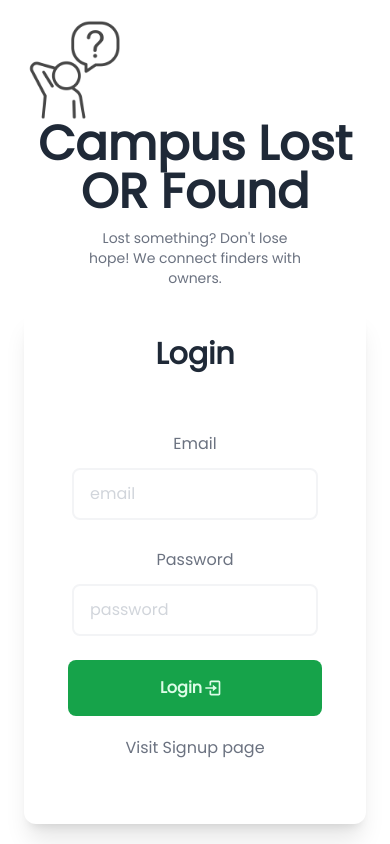
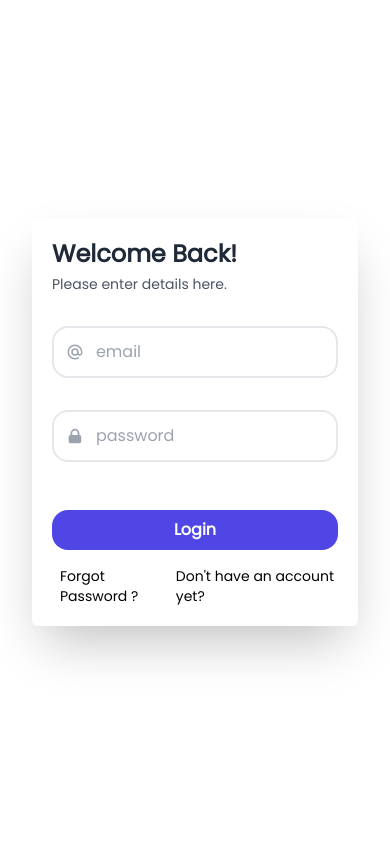
Before and after one commit to Akshat171/Lost-and-Found, a Next.js app: page /login in a window 390 px wide. Built offline with nearby package versions, Linux system fonts and the light colour scheme.

Commit message:
change signup and login page UI

```diff
--- a/app/login/page.jsx
+++ b/app/login/page.jsx
@@ -43,46 +43,92 @@ export default function LoginPage() {
 
   return (
     <>
-      <div className="container px-6 mx-auto">
-        <div className="flex flex-col text-center md:text-left md:flex-row h-screen justify-evenly md:items-center">
-          <div className="flex flex-col w-full">
-            <div>
-              <Image src={Icon} width={100} height={100} alt="icon" />
-            </div>
-            <h1 className="text-5xl text-gray-800 font-bold xs:text-xs">
+      <div className="h-screen flex">
+        <div
+          className="hidden lg:flex w-full lg:w-1/2 login_img_section
+          justify-around items-center"
+        >
+          <div
+            className="
+                  bg-black
+                  opacity-20
+                  inset-0
+                  z-0"
+          ></div>
+          <div className="w-full mx-auto px-20 flex-col items-center space-y-6">
+            <h1 className="text-white font-bold text-4xl font-sans">
+              <Image
+                src={Icon}
+                width={50}
+                height={50}
+                alt="icon"
+                className="bg-white rounded-full"
+              />
               Campus Lost OR Found
             </h1>
-            <p className="w-8/12 pt-3 mx-auto md:mx-0 text-gray-500">
+            <p className="text-white mt-0.5 text-base">
               Lost something? Don't lose hope! We connect finders with owners.
             </p>
+            {/*<div className="flex justify-center lg:justify-start mt-6">
+              <Link
+                href="/"
+                className="hover:bg-indigo-700 hover:text-white hover:-translate-y-1 transition-all duration-500 bg-white text-indigo-800 mt-4 px-4 py-2 rounded-2xl font-bold mb-2"
+              >
+                Get Started
+              </Link>
             </div>
-          <div className="w-full md:w-full lg:w-9/12 mx-auto md:mx-0">
-            <div className="bg-white p-7 flex flex-col w-full shadow-xl rounded-xl items-center">
-              <h2 className="text-3xl font-bold text-gray-800 text-left mb-5">
-                Login
-              </h2>
-              <form action="" className="w-full">
-                <div id="input" className="flex flex-col w-full my-2">
-                  <label for="username" className="text-gray-500 mb-2">
-                    Email
-                  </label>
+          */}
+          </div>
+        </div>
+        <div className="flex w-full lg:w-1/2 justify-center items-center bg-white space-y-8">
+          <div className="w-full px-8 md:px-32 lg:px-24">
+            <form className="bg-white rounded-md shadow-2xl p-5 text-black">
+              <h1 className="text-gray-800 font-bold text-2xl mb-1">
+                Welcome Back!
+              </h1>
+              <p className="text-sm font-normal text-gray-600 mb-8">
+                Please enter details here.
+              </p>
+              <div className="flex items-center border-2 mb-8 py-2 px-3 rounded-2xl">
+                <svg
+                  xmlns="http://www.w3.org/2000/svg"
+                  className="h-5 w-5 text-gray-400"
+                  fill="none"
+                  viewBox="0 0 24 24"
+                  stroke="currentColor"
+                >
+                  <path
+                    strokeLinecap="round"
+                    strokeLinejoin="round"
+                    strokeWidth="2"
+                    d="M16 12a4 4 0 10-8 0 4 4 0 008 0zm0 0v1.5a2.5 2.5 0 005 0V12a9 9 0 10-9 9m4.5-1.206a8.959 8.959 0 01-4.5 1.207"
+                  />
+                </svg>
                 <input
                   id="email"
+                  className=" pl-2 text-black w-full outline-none border-none"
                   type="email"
                   autoComplete="off"
                   value={user.email}
-                    onChange={(e) =>
-                      setUser({ ...user, email: e.target.value })
-                    }
+                  onChange={(e) => setUser({ ...user, email: e.target.value })}
                   placeholder="email"
-                    className="appearance-none border-2 text-black border-gray-100 rounded-lg px-4 py-3 placeholder-gray-300 focus:outline-none focus:ring-2 focus:ring-green-600 focus:shadow-lg"
                 />
               </div>
-                <div id="input" className="flex flex-col w-full my-2">
-                  <label for="password" className="text-gray-500 mb-2">
-                    Password
-                  </label>
+              <div className="flex items-center border-2 mb-12 py-2 px-3 rounded-2xl ">
+                <svg
+                  xmlns="http://www.w3.org/2000/svg"
+                  className="h-5 w-5 text-gray-400"
+                  viewBox="0 0 20 20"
+                  fill="currentColor"
+                >
+                  <path
+                    fillRule="evenodd"
+                    d="M5 9V7a5 5 0 0110 0v2a2 2 0 012 2v5a2 2 0 01-2 2H5a2 2 0 01-2-2v-5a2 2 0 012-2zm8-2v2H7V7a3 3 0 016 0z"
+                    clipRule="evenodd"
+                  />
+                </svg>
                 <input
+                  className="pl-2 text-black w-full outline-none border-none"
                   id="password"
                   type="password"
                   autoComplete="off"
@@ -91,33 +137,28 @@ export default function LoginPage() {
                     setUser({ ...user, password: e.target.value })
                   }
                   placeholder="password"
-                    className="appearance-none border-2 text-black border-gray-100 rounded-lg px-4 py-3 placeholder-gray-300 focus:outline-none focus:ring-2 focus:ring-green-600 focus:shadow-lg"
                 />
               </div>
-                <div id="button" className="flex flex-col w-full my-5">
               <button
-                    type="button"
+                type="submit"
                 onClick={onLogin}
-                    className="w-full py-4 bg-green-600 rounded-lg text-green-100 hover:bg-green-800"
+                className="block w-full bg-indigo-600 mt-5 py-2 rounded-2xl hover:bg-indigo-700 hover:-translate-y-1 transition-all duration-500 text-white font-semibold mb-2"
               >
-                    <div className="flex flex-row items-center justify-center">
-                      <div className="font-bold">Login</div>
-                      <div className="mr-2 text-xl">
-                        <BiLogIn />
-                      </div>
-                    </div>
+                Login
               </button>
-                  <div className="flex justify-evenly mt-5">
+              <div className="flex justify-between mt-4">
+                <span className="text-sm ml-2 hover:text-blue-500 cursor-pointer hover:-translate-y-1 duration-500 transition-all">
+                  Forgot Password ?
+                </span>
+
                 <Link
                   href="/signup"
-                      className="w-full text-center font-medium text-gray-500 "
+                  className="text-sm ml-2 hover:text-blue-500 cursor-pointer hover:-translate-y-1 duration-500 transition-all"
                 >
-                      Visit Signup page
+                  Don't have an account yet?
                 </Link>
               </div>
-                </div>
             </form>
-            </div>
           </div>
         </div>
       </div>
--- a/app/signup/page.jsx
+++ b/app/signup/page.jsx
@@ -4,9 +4,6 @@ import React, { useEffect } from "react";
 import { useRouter } from "next/navigation";
 import axios from "axios";
 import { toast } from "react-hot-toast";
-import Icon from "../../public/lost.png";
-import Image from "next/image";
-import { SiGnuprivacyguard } from "react-icons/si";
 
 export default function SignupPage() {
   const router = useRouter();
@@ -47,31 +44,41 @@ export default function SignupPage() {
 
   return (
     <>
-      <div className="container px-6 mx-auto">
-        <div className="flex flex-col text-center md:text-left md:flex-row h-screen justify-evenly md:items-center">
-          <div className="flex flex-col w-full">
-            <div>
-              <Image src={Icon} width={100} height={100} alt="icon" />
-            </div>
-            <h1 className="text-5xl text-gray-800 font-bold xs:text-xs">
+      <div className="relative min-h-screen signup-bg flex items-center justify-center  py-7 px-4 sm:px-6 lg:px-8 bg-gray-500 bg-no-repeat bg-cover  ">
+        <div className="absolute bg-black opacity-60 inset-0 z-0"></div>
+        <div className="max-w-md w-full space-y-8 p-10 bg-white rounded-xl z-10">
+          <div className="text-center">
+            <h2 className="mt-6 text-3xl font-bold text-gray-900">
               Simply sign up!
-            </h1>
-            <p className="w-8/12 pt-3 mx-auto md:mx-0 text-gray-500">
+            </h2>
+            <p className="mt-2 text-sm text-gray-600">
               Missing keys? Wallet? Register your lost items and browse found
               posts.
             </p>
           </div>
-          <div className="w-full md:w-full lg:w-9/12 mx-auto md:mx-0">
-            <div className="bg-white p-7 flex flex-col w-full shadow-xl rounded-xl items-center">
-              <h2 className="text-3xl md:text-3xl  font-bold text-gray-800 text-left mb-5">
-                Signup
-              </h2>
-              <form action="" className="w-full">
-                <div id="input" className="flex flex-col w-full my-2">
-                  <label for="username" className="text-gray-500 mb-2">
+
+          <form className="mt-8 space-y-4" action="#" method="POST">
+            <input type="hidden" name="remember" value="true" />
+            <div className="mt-8 content-center">
+              <label className="text-sm font-bold text-gray-700 tracking-wide">
                 Name
               </label>
+              <div className="flex items-center">
+                {" "}
+                <svg
+                  xmlns="http://www.w3.org/2000/svg"
+                  className="h-5 w-5 text-gray-400"
+                  viewBox="0 0 20 20"
+                  fill="currentColor"
+                >
+                  <path
+                    fillRule="evenodd"
+                    d="M5 9V7a5 5 0 0110 0v2a2 2 0 012 2v5a2 2 0 01-2 2H5a2 2 0 01-2-2v-5a2 2 0 012-2zm8-2v2H7V7a3 3 0 016 0z"
+                    clipRule="evenodd"
+                  />
+                </svg>
                 <input
+                  className="w-full text-black content-center text-base py-2 border-b border-gray-300 focus:outline-none focus:border-indigo-500"
                   id="username"
                   type="text"
                   autoComplete="off"
@@ -80,30 +87,59 @@ export default function SignupPage() {
                     setUser({ ...user, username: e.target.value })
                   }
                   placeholder="username"
-                    className="appearance-none border-2 text-black border-gray-100 rounded-lg px-4 py-3 placeholder-gray-300 focus:outline-none focus:ring-2 focus:ring-green-600 focus:shadow-lg"
                 />
               </div>
-                <div id="input" className="flex flex-col w-full my-2">
-                  <label for="password" className="text-gray-500 mb-2">
+            </div>
+            <div className="relative">
+              <label className="text-sm font-bold text-gray-700 tracking-wide">
                 Email
               </label>
+              <div className="flex items-center">
+                <svg
+                  xmlns="http://www.w3.org/2000/svg"
+                  className="h-5 w-5 text-gray-400"
+                  fill="none"
+                  viewBox="0 0 24 24"
+                  stroke="currentColor"
+                >
+                  <path
+                    strokeLinecap="round"
+                    strokeLinejoin="round"
+                    strokeWidth="2"
+                    d="M16 12a4 4 0 10-8 0 4 4 0 008 0zm0 0v1.5a2.5 2.5 0 005 0V12a9 9 0 10-9 9m4.5-1.206a8.959 8.959 0 01-4.5 1.207"
+                  />
+                </svg>
                 <input
+                  className=" w-full text-black text-base py-2 border-b border-gray-300 focus:outline-none focus:border-indigo-500"
                   id="email"
                   type="email"
                   autoComplete="off"
                   value={user.email}
-                    onChange={(e) =>
-                      setUser({ ...user, email: e.target.value })
-                    }
+                  onChange={(e) => setUser({ ...user, email: e.target.value })}
                   placeholder="email"
-                    className="appearance-none border-2 text-black border-gray-100 rounded-lg px-4 py-3 placeholder-gray-300 focus:outline-none focus:ring-2 focus:ring-green-600 focus:shadow-lg"
                 />
               </div>
-                <div id="input" className="flex flex-col w-full my-2">
-                  <label for="password" className="text-gray-500 mb-2">
+            </div>
+            <div className="mt-8 content-center">
+              <label className="text-sm font-bold text-gray-700 tracking-wide">
                 Password
               </label>
+              <div className="flex items-center">
+                {" "}
+                <svg
+                  xmlns="http://www.w3.org/2000/svg"
+                  className="h-5 w-5 text-gray-400"
+                  viewBox="0 0 20 20"
+                  fill="currentColor"
+                >
+                  <path
+                    fillRule="evenodd"
+                    d="M5 9V7a5 5 0 0110 0v2a2 2 0 012 2v5a2 2 0 01-2 2H5a2 2 0 01-2-2v-5a2 2 0 012-2zm8-2v2H7V7a3 3 0 016 0z"
+                    clipRule="evenodd"
+                  />
+                </svg>{" "}
                 <input
+                  className="w-full text-black content-center text-base py-2 border-b border-gray-300 focus:outline-none focus:border-indigo-500"
                   id="password"
                   type="password"
                   autoComplete="off"
@@ -112,38 +148,39 @@ export default function SignupPage() {
                     setUser({ ...user, password: e.target.value })
                   }
                   placeholder="password"
-                    className="appearance-none border-2 text-black border-gray-100 rounded-lg px-4 py-3 placeholder-gray-300 focus:outline-none focus:ring-2 focus:ring-green-600 focus:shadow-lg"
                 />
               </div>
-                <div id="button" className="flex flex-col w-full my-5">
+            </div>
+            <div className="flex items-center justify-between">
+              <div className="text-sm items-center ">
+                <Link
+                  href="/"
+                  className="font-medium text-indigo-500 hover:text-indigo-500"
+                >
+                  Forgot your password?
+                </Link>
+              </div>
+            </div>
+            <div>
               <button
                 type="button"
                 onClick={onSignup}
-                    className="w-full py-4 bg-green-600 rounded-lg text-green-100 hover:bg-green-800"
+                className="w-full flex justify-center bg-indigo-500 text-gray-100 p-4  rounded-full tracking-wide
+                                font-semibold  focus:outline-none focus:shadow-outline hover:bg-indigo-600 shadow-lg hover:-translate-y-1 transition-all duration-500 cursor-pointer ease-in "
               >
-                    <div className="flex flex-row items-center justify-center">
-                      <div className="font-bold flex float-row gap-1 items-center">
-                        Signup
-                        <div className="mr-2 text-lg">
-                          {" "}
-                          <SiGnuprivacyguard />
+                Sign up
+              </button>
             </div>
-                      </div>
-                      <div className="mr-2 text-xl"></div>
-                    </div>
-                  </button>
-                  <div className="flex justify-evenly mt-5">
+            <p className="flex flex-col items-center justify-center mt-10 text-center text-md text-gray-500">
+              <span>Already have an account?</span>
               <Link
                 href="/login"
-                      className="w-full text-center font-medium text-gray-500 "
+                className="text-indigo-500 hover:text-indigo-500no-underline hover:underline hover:-translate-y-1 transition-all duration-500 cursor-pointer ease-in "
               >
-                      Visit Login page
+                Login
               </Link>
-                  </div>
-                </div>
+            </p>
           </form>
-            </div>
-          </div>
         </div>
       </div>
     </>
```
Also changed, not shown: app/globals.css (+32 -14 lines). Lines whose indentation alone changed are shown as unchanged.
